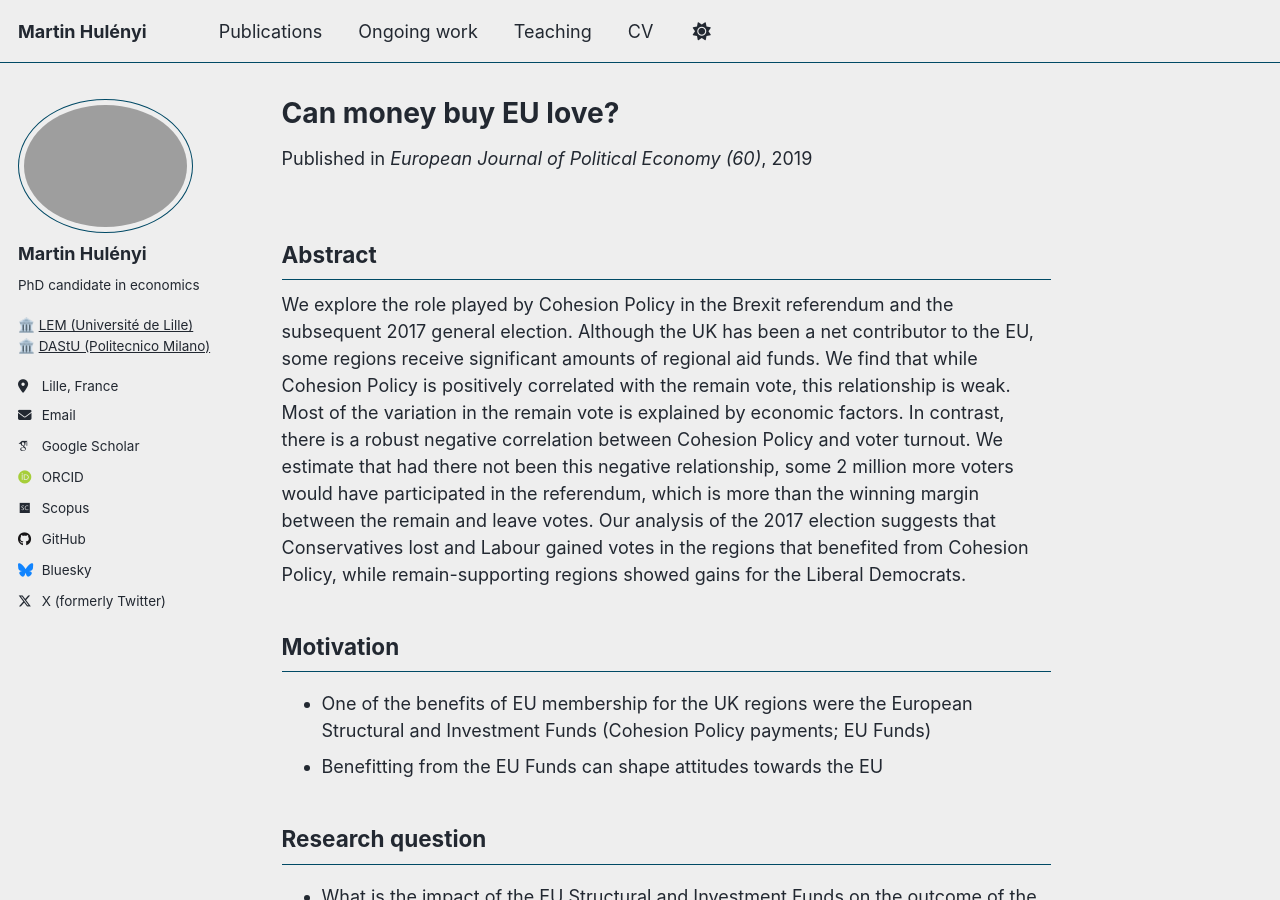
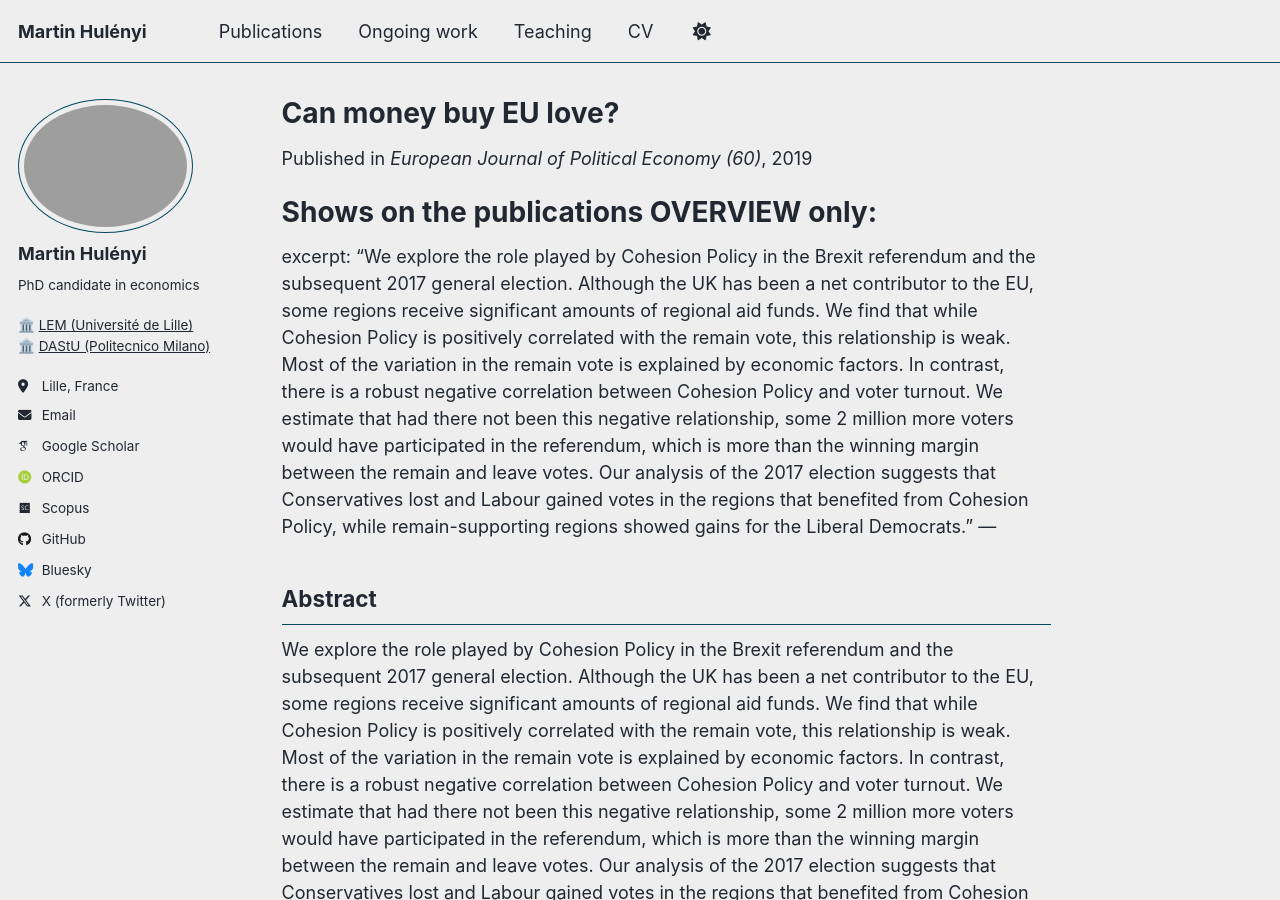
Before and after one commit to martinhulenyi/martinhulenyi.github.io, a Jekyll site: the page built from _ongoing_work/01_eu_funds_brexit.md, in a window 1280 px wide and 900 px high. Built offline with Jekyll 4.4.1, drawn with Linux system fonts in a browser that asks for light colours; some web fonts are replaced; a script that is not in the unit is left out; part of the change alters nothing that is shown.

Commit message:
Update 01_eu_funds_brexit.md

```diff
--- a/_ongoing_work/01_eu_funds_brexit.md
+++ b/_ongoing_work/01_eu_funds_brexit.md
@@ -1,12 +1,14 @@
 ---
 title: "Can money buy EU love?"
-#collection: ongoing_work
+collection: ongoing_work
 category: manuscripts
 date: 2019-11-27
 venue: "European Journal of Political Economy (60)"
 paperurl: "https://www.sciencedirect.com/science/article/abs/pii/S0176268018304555"
 permalink: /publication/eu-funds-brexit/
 bibtexurl: "https://raw.githubusercontent.com/martinhulenyi/martinhulenyi.github.io/master/files/fidrmuc_et_al_2019.bib"
+---
+
 
 # Shows on the publications OVERVIEW only:
 excerpt: "We explore the role played by Cohesion Policy in the Brexit referendum and the subsequent 2017 general election. Although the UK has been a net contributor to the EU, some regions receive significant amounts of regional aid funds. We find that while Cohesion Policy is positively correlated with the remain vote, this relationship is weak. Most of the variation in the remain vote is explained by economic factors. In contrast, there is a robust negative correlation between Cohesion Policy and voter turnout. We estimate that had there not been this negative relationship, some 2 million more voters would have participated in the referendum, which is more than the winning margin between the remain and leave votes. Our analysis of the 2017 election suggests that Conservatives lost and Labour gained votes in the regions that benefited from Cohesion Policy, while remain-supporting regions showed gains for the Liberal Democrats."
```
